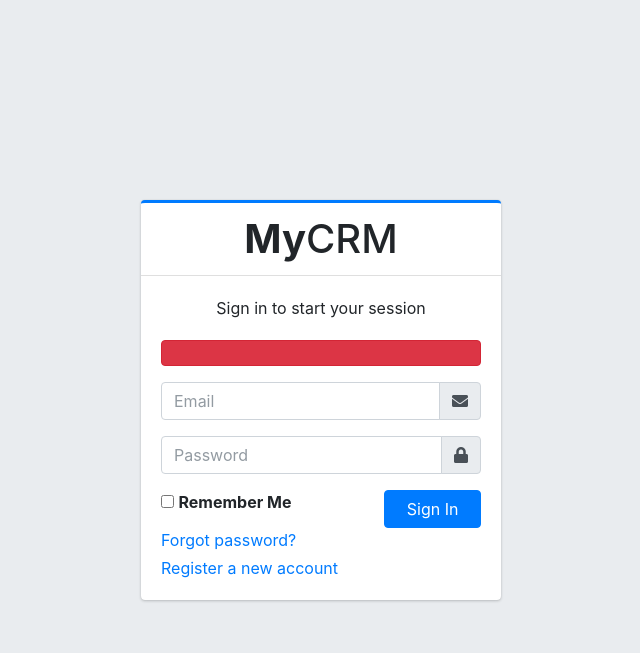
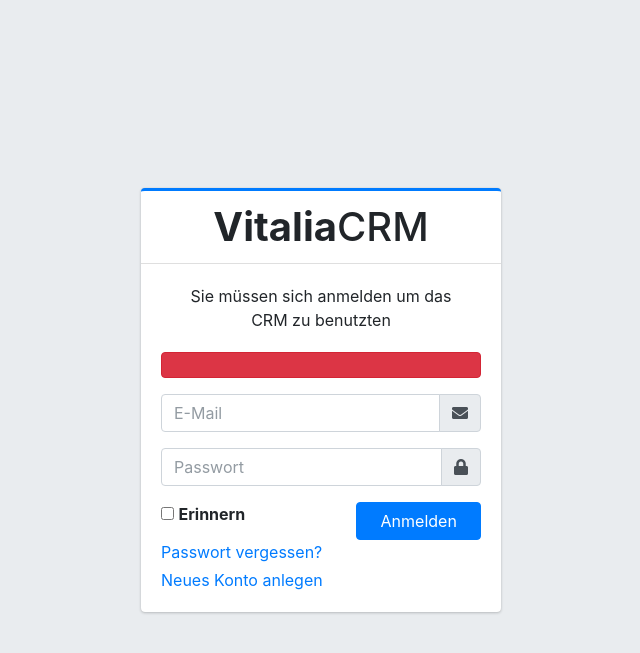
Before and after one commit to rtenny/Insurance-CRM, a CodeIgniter 4 app: the page made by app/Views/auth/login.php in a window 1280 px wide. Shown: the top 653 px of the page, without its empty margins (319-959 px from the left). Run offline with PHP 8.4 and a stand-in for CodeIgniter, Linux system fonts and the light colour scheme; the template is opened without the code that fills it, so the values that code supplies are empty; some libraries are stand-ins or nearby versions.

Commit message:
Cahnge to german, register page needs login first

```diff
--- a/app/Views/auth/login.php
+++ b/app/Views/auth/login.php
@@ -6,10 +6,10 @@
 <div class="login-box">
     <div class="card card-outline card-primary">
         <div class="card-header text-center">
-            <a href="/" class="h1"><b>My</b>CRM</a>
+            <a href="/" class="h1"><b>Vitalia</b>CRM</a>
         </div>
         <div class="card-body">
-            <p class="login-box-msg">Sign in to start your session</p>
+            <p class="login-box-msg">Sie müssen sich anmelden um das CRM zu benutzten</p>
 
             <?php if (isset($validation)) : ?>
                 <div class="alert alert-danger">
@@ -27,7 +27,7 @@
                 <?= csrf_field() ?>
 
                 <div class="input-group mb-3">
-                    <input type="email" name="email" class="form-control" placeholder="Email" value="<?= set_value('email') ?>">
+                    <input type="email" name="email" class="form-control" placeholder="E-Mail" value="<?= set_value('email') ?>">
                     <div class="input-group-append">
                         <div class="input-group-text">
                             <span class="fas fa-envelope"></span>
@@ -36,7 +36,7 @@
                 </div>
 
                 <div class="input-group mb-3">
-                    <input type="password" name="password" class="form-control" placeholder="Password">
+                    <input type="password" name="password" class="form-control" placeholder="Passwort">
                     <div class="input-group-append">
                         <div class="input-group-text">
                             <span class="fas fa-lock"></span>
@@ -45,23 +45,23 @@
                 </div>
 
                 <div class="row">
-                    <div class="col-8">
+                    <div class="col-7">
                         <div class="icheck-primary">
                             <input type="checkbox" id="remember">
-                            <label for="remember">Remember Me</label>
+                            <label for="remember">Erinnern</label>
                         </div>
                     </div>
-                    <div class="col-4">
-                        <button type="submit" class="btn btn-primary btn-block">Sign In</button>
+                    <div class="col-5">
+                        <button type="submit" class="btn btn-primary btn-block">Anmelden</button>
                     </div>
                 </div>
             </form>
 
             <p class="mb-1">
-                <a href="#">Forgot password?</a>
+                <a href="#">Passwort vergessen?</a>
             </p>
             <p class="mb-0">
-                <a href="/register" class="text-center">Register a new account</a>
+                <a href="/register" class="text-center">Neues Konto anlegen</a>
             </p>
         </div>
     </div>
```
Also changed, not shown: app/Controllers/AuthController.php (+6 -1 lines), app/Views/auth/register.php (+9 -9 lines).
